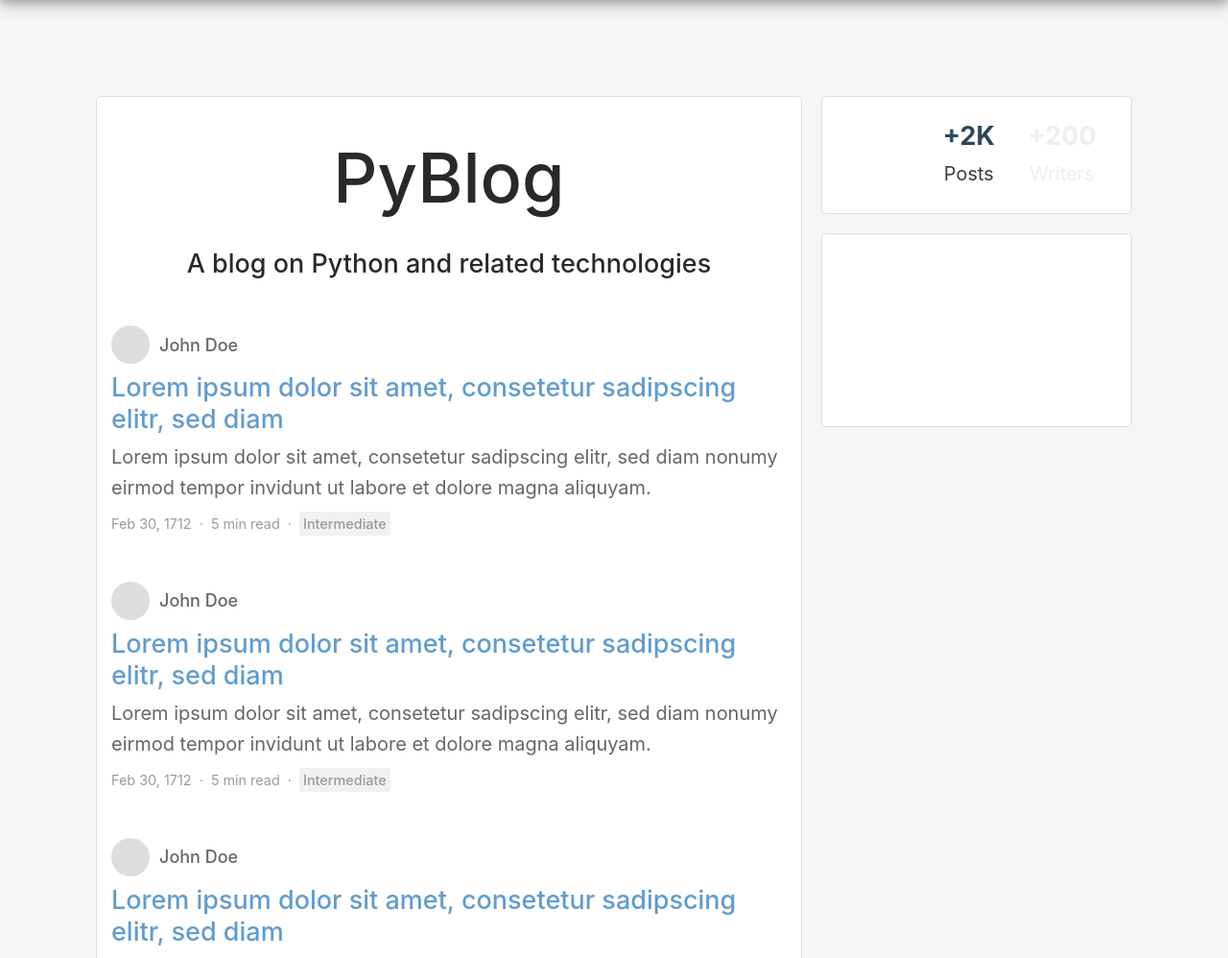
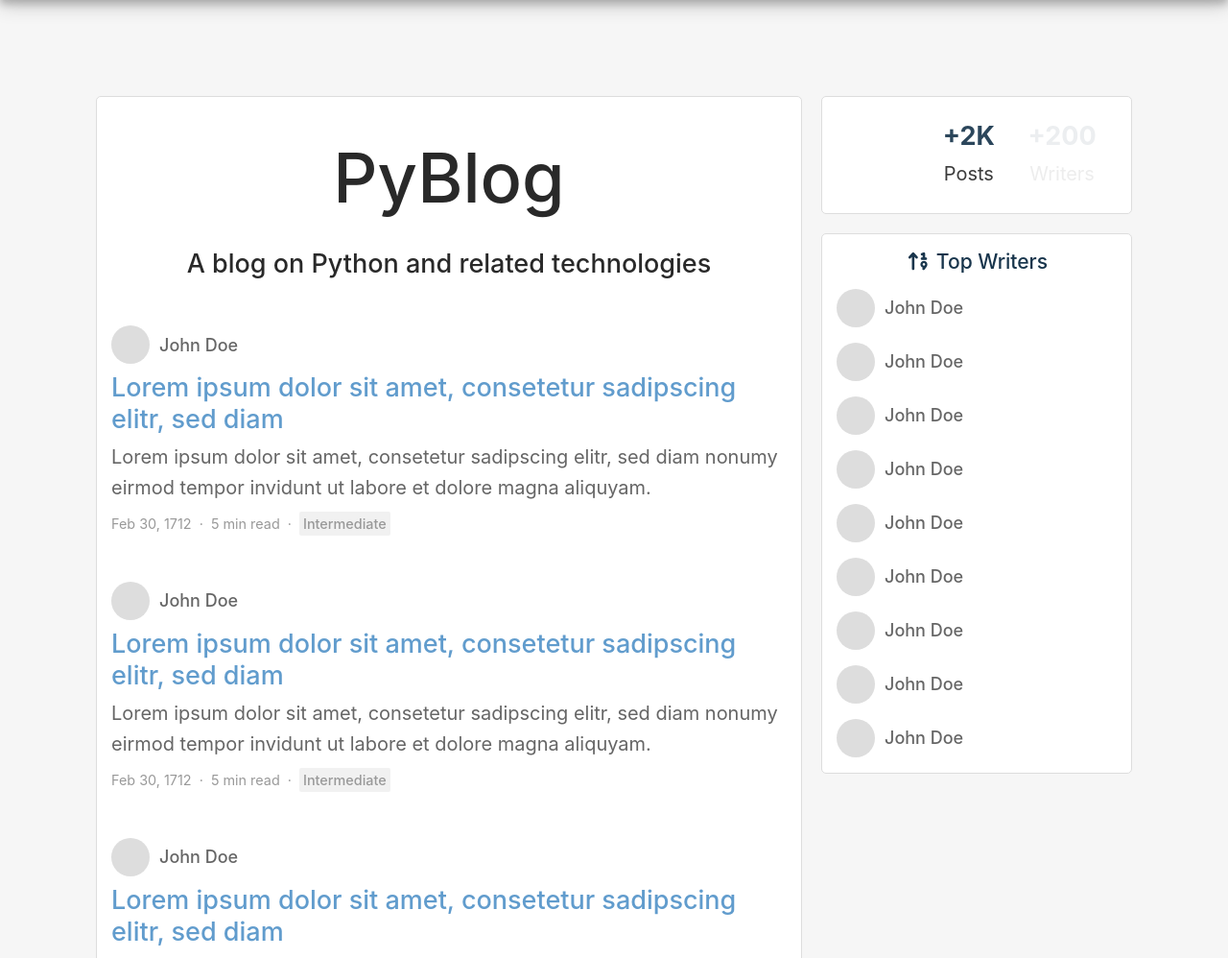
Before and after one commit to mohelhelb/pyblog, a Flask app: page / in a window 1280 px wide. Shown: the part 54-1052 px from the top of the page at 96% size. Run offline with Flask 3, Linux system fonts and the light colour scheme.

Commit message:
Add top writers to sidebar

```diff
--- a/static/style.css
+++ b/static/style.css
@@ -23,7 +23,7 @@ h1 {
   font-size: 4rem;
 }
 
-h2 {
+h2, h3 {
   margin: 0;
 }
 
@@ -76,15 +76,27 @@ a {
 }
 
 .card {
-  margin-bottom: 20px;
   border-top: 1px solid #ddd;
   border-bottom: 1px solid #ddd;
   padding: 0 15px;
   background-color: #fff
 }
 
-.subcard {
-  margin: 48px auto;
+/* Predefined Margins */
+.mt-48 {
+  margin-top: 48px;
+}
+.mb-48 {
+  margin-bottom: 48px;
+}
+.mb-20 {
+  margin-bottom: 20px;
+}
+.mt-16 {
+  margin-top: 16px;
+}
+.mb-16 {
+  margin-bottom: 16px;
 }
 
 .fright {
@@ -105,6 +117,31 @@ a {
 
 .middot {
   padding: 0 4px;
+}
+
+/* Pending */
+.fake-avatar {
+  display: inline-block;
+  width: 40px;
+  height: 40px;
+  border-radius: 50%;
+  background-color: #ddd;
+  line-height: 0;
+}
+
+.username {
+  margin-left: 5px;
+  color: #666;
+  font-weight: 500;
+  transition: color 0.4s;
+}
+
+.fake-avatar, .username {
+  vertical-align: middle;
+}
+
+.username:hover {
+  color: #619ccd;
 }
 
 .topnav {
@@ -185,35 +222,8 @@ a {
   opacity: 0.7;
 }
 
-.badge header > span {
-  line-height: 0;
-}
-
-.badge .username, .badge .fake-avatar {
-  vertical-align: middle;
-}
-
-.badge .username, .badge p {
+.badge p {
   color: #666;
-}
-
-.badge .username {
-  margin-left: 5px;
-  font-weight: 500;
-  transition: color 0.4s;
-}
-
-.badge .username:hover {
-  color: #619ccd;
-}
-
-/* Pending */
-.badge .fake-avatar {
-  display: inline-block;
-  width: 40px;
-  height: 40px;
-  border-radius: 50%;
-  background-color: #ddd;
 }
 
 .badge .title {
@@ -233,10 +243,6 @@ a {
   padding: 4px;
   background-color: #f1f1f1;
   font-weight: 500;
-}
-
-.density {
-  margin: 16px auto;
 }
 
 .density .num-writers.fleft, .density .num-posts.fleft {
@@ -303,11 +309,9 @@ a {
   margin: 8px 0;
 }
 
-/* In progress */
-
-.temp {
-  width: 100%;
-  height: 200px;
+.top-writers {
+  color: #18354c;
+  text-align: center;
 }
 
 /*
--- a/templates/base.html
+++ b/templates/base.html
@@ -53,15 +53,16 @@
   <div class="container clearfix">
     <!-- Main Content -->
     <main id="main" class="fleft">
-      <section class="card">
+      <section class="card mb-20">
         {% block content %}
         {% endblock content %}
       </section>
     </main>
     <!-- Aside Content -->
     <aside id="sidebar" class="fleft">
-      <div class="card">
-        <div class="density clearfix">
+      <!-- Number of Writers/Posts -->
+      <div class="card mb-20">
+        <div class="density mt-16 mb-16 clearfix">
           <div class="num-writers fleft">
             <h2>+200</h2>
             <p>Writers</p>
@@ -72,8 +73,47 @@
           </div>
         </div>
       </div>
+      <!-- Top Writers -->
       <div class="card">
-        <div class="temp"></div>
+        <header class="top-writers mb-16 mt-16">
+          <h3><i class="fa-solid fa-arrow-up-1-9 fa-fw"></i> Top Writers</h3>
+        </header>
+        <div class="mb-16">
+          <span class="fake-avatar"></span>
+          <a href="#" class="username">John Doe</a>
+        </div>
+        <div class="mb-16">
+          <span class="fake-avatar"></span>
+          <a href="#" class="username">John Doe</a>
+        </div>
+        <div class="mb-16">
+          <span class="fake-avatar"></span>
+          <a href="#" class="username">John Doe</a>
+        </div>
+        <div class="mb-16">
+          <span class="fake-avatar"></span>
+          <a href="#" class="username">John Doe</a>
+        </div>
+        <div class="mb-16">
+          <span class="fake-avatar"></span>
+          <a href="#" class="username">John Doe</a>
+        </div>
+        <div class="mb-16">
+          <span class="fake-avatar"></span>
+          <a href="#" class="username">John Doe</a>
+        </div>
+        <div class="mb-16">
+          <span class="fake-avatar"></span>
+          <a href="#" class="username">John Doe</a>
+        </div>
+        <div class="mb-16">
+          <span class="fake-avatar"></span>
+          <a href="#" class="username">John Doe</a>
+        </div>
+        <div class="mb-16">
+          <span class="fake-avatar"></span>
+          <a href="#" class="username">John Doe</a>
+        </div>
       </div>
     </aside>
   </div>
--- a/templates/index.html
+++ b/templates/index.html
@@ -3,7 +3,7 @@
 {% block content %}
   <h1>PyBlog</h1>
   <h2 class="subtitle">A blog on Python and related technologies</h2>
-  <article class="badge subcard">
+  <article class="badge mt-48 mb-48">
     <header>
       <span class="fake-avatar"></span>
       <a href="#" class="username">John Doe</a>
@@ -20,7 +20,7 @@
       <span class="level">Intermediate</span>
     </footer>
   </article>
-  <article class="badge subcard">
+  <article class="badge mt-48 mb-48">
     <header>
       <span class="fake-avatar"></span>
       <a href="#" class="username">John Doe</a>
@@ -37,7 +37,7 @@
       <span class="level">Intermediate</span>
     </footer>
   </article>
-  <article class="badge subcard">
+  <article class="badge mt-48 mb-48">
     <header>
       <span class="fake-avatar"></span>
       <a href="#" class="username">John Doe</a>
@@ -54,7 +54,7 @@
       <span class="level">Intermediate</span>
     </footer>
   </article>
-  <article class="badge subcard">
+  <article class="badge mt-48 mb-48">
     <header>
       <span class="fake-avatar"></span>
       <a href="#" class="username">John Doe</a>
@@ -71,7 +71,7 @@
       <span class="level">Intermediate</span>
     </footer>
   </article>
-  <article class="badge subcard">
+  <article class="badge mt-48 mb-48">
     <header>
       <span class="fake-avatar"></span>
       <a href="#" class="username">John Doe</a>
@@ -88,7 +88,7 @@
       <span class="level">Intermediate</span>
     </footer>
   </article>
-  <article class="badge subcard">
+  <article class="badge mt-48 mb-48">
     <header>
       <span class="fake-avatar"></span>
       <a href="#" class="username">John Doe</a>
```
